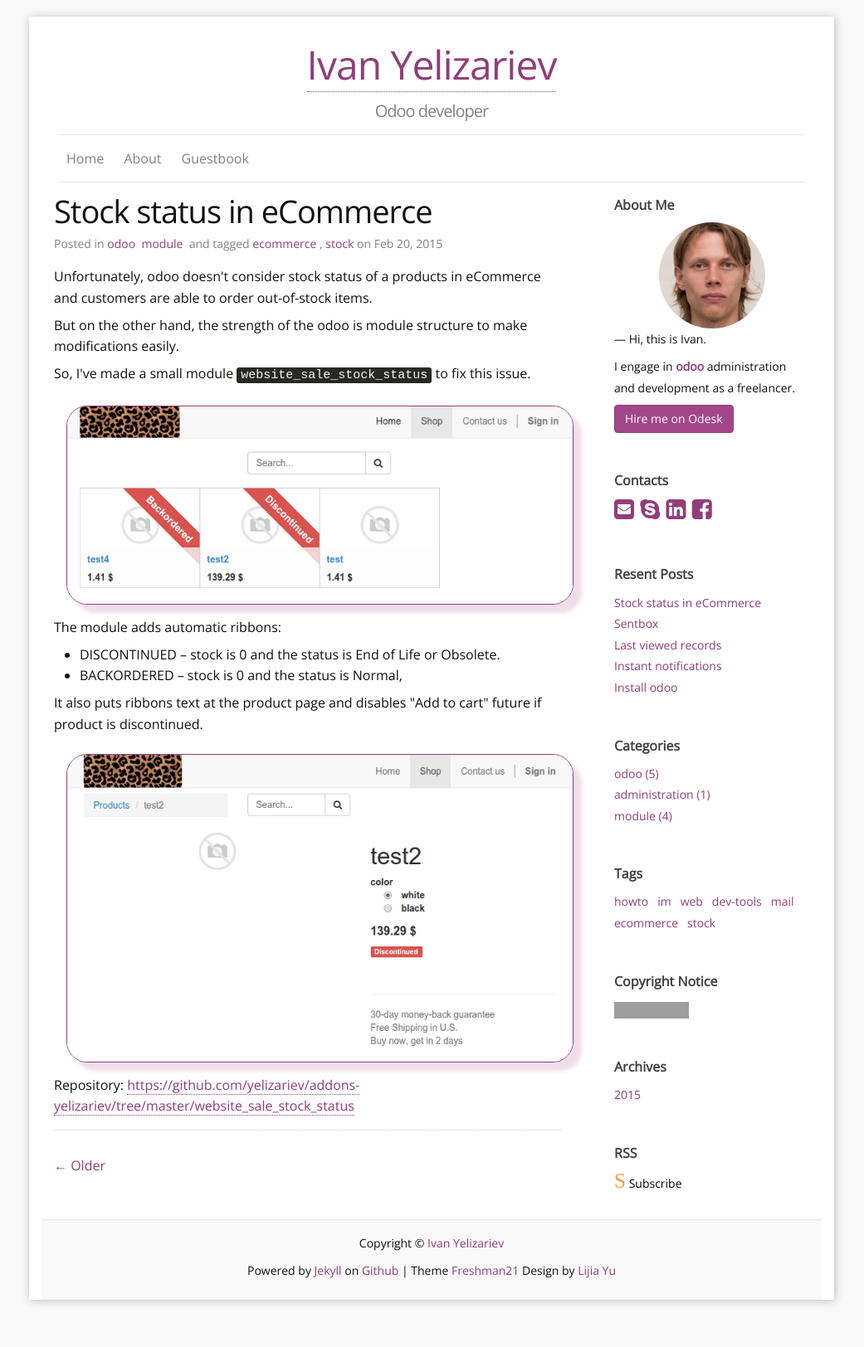
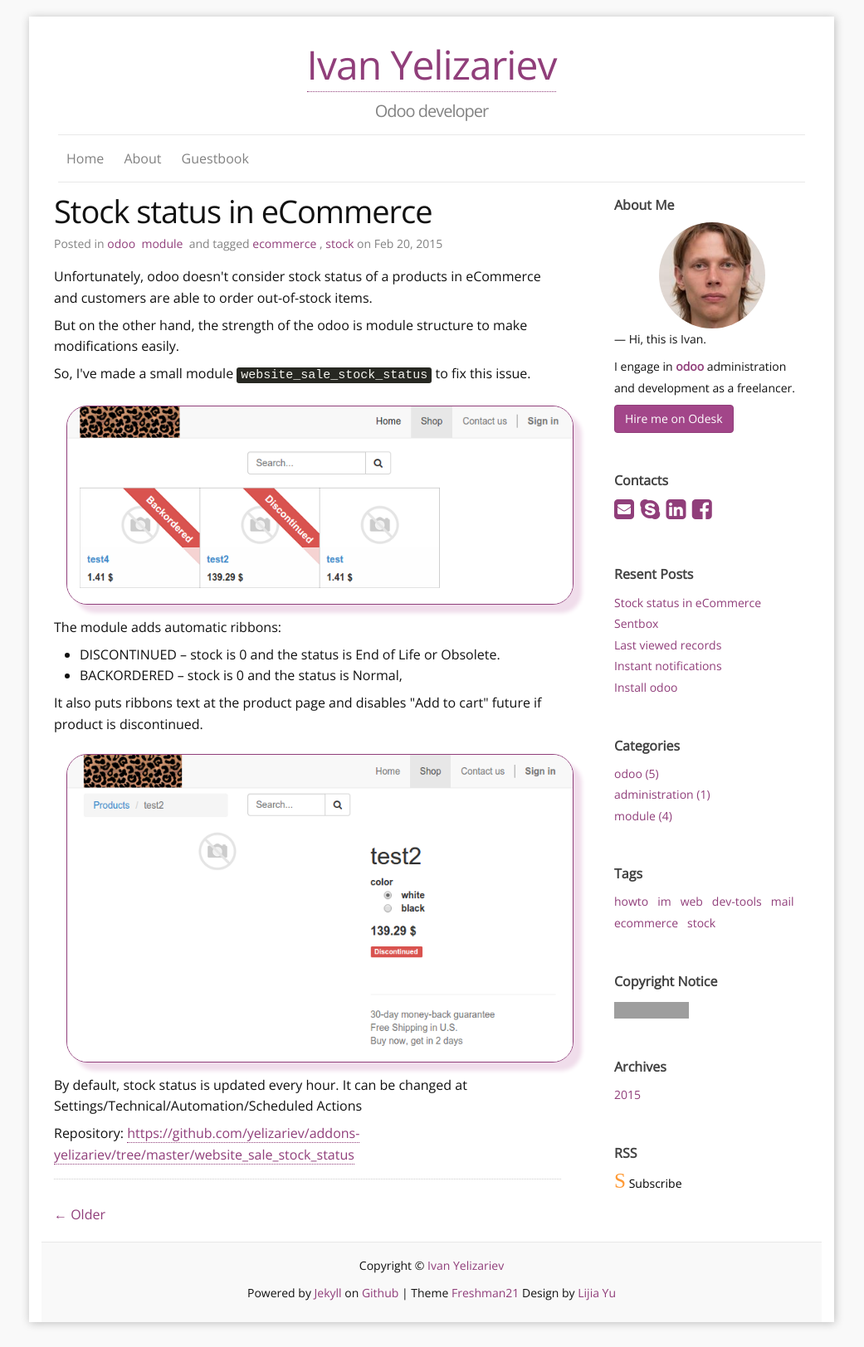
Before and after one commit to yelizariev/yelizariev.github.io, a Jekyll site: the page built from _posts/2015-02-20-ecommerce-stock-status.html, in a window 1280 px wide. Shown: the whole page at 83% size, without its empty margins (120-1161 px from the left). Built offline with Jekyll 4.4.1, drawn with Linux system fonts in a browser that asks for light colours; some web fonts are replaced; comment, search, counter and statistics services are not loaded; before the commit the page ends 1597 px from its top, so only the background shows below that; grey boxes are pictures that could not be loaded.

Commit message:
[EDIT] add note about schedule

```diff
--- a/_org/_posts/2015-02-20-ecommerce-stock-status.org
+++ b/_org/_posts/2015-02-20-ecommerce-stock-status.org
@@ -34,4 +34,7 @@
 <img class="rounded shadow border" src="/images/odoo/module/website_sale_stock_status2.png"/>
 #+END_HTML
 
+By default, stock status is updated every hour. It can be changed at
+Settings/Technical/Automation/Scheduled Actions
+
 Repository: https://github.com/yelizariev/addons-yelizariev/tree/master/website_sale_stock_status
--- a/_posts/2015-02-20-ecommerce-stock-status.html
+++ b/_posts/2015-02-20-ecommerce-stock-status.html
@@ -41,5 +41,10 @@
 <img class="rounded shadow border" src="/images/odoo/module/website_sale_stock_status2.png"/>
 
 <p>
+By default, stock status is updated every hour. It can be changed at
+Settings/Technical/Automation/Scheduled Actions
+</p>
+
+<p>
 Repository: <a href="https://github.com/yelizariev/addons-yelizariev/tree/master/website_sale_stock_status">https://github.com/yelizariev/addons-yelizariev/tree/master/website_sale_stock_status</a>
 </p>
```
